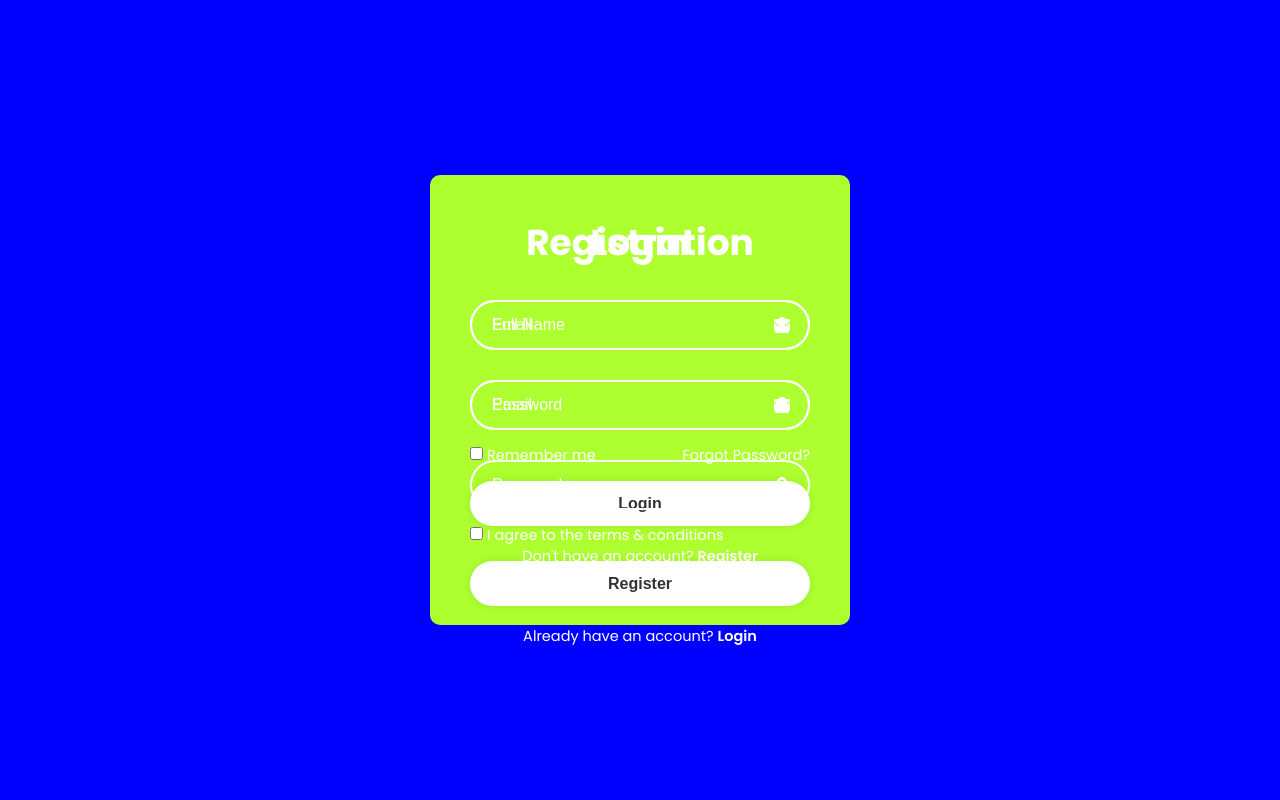
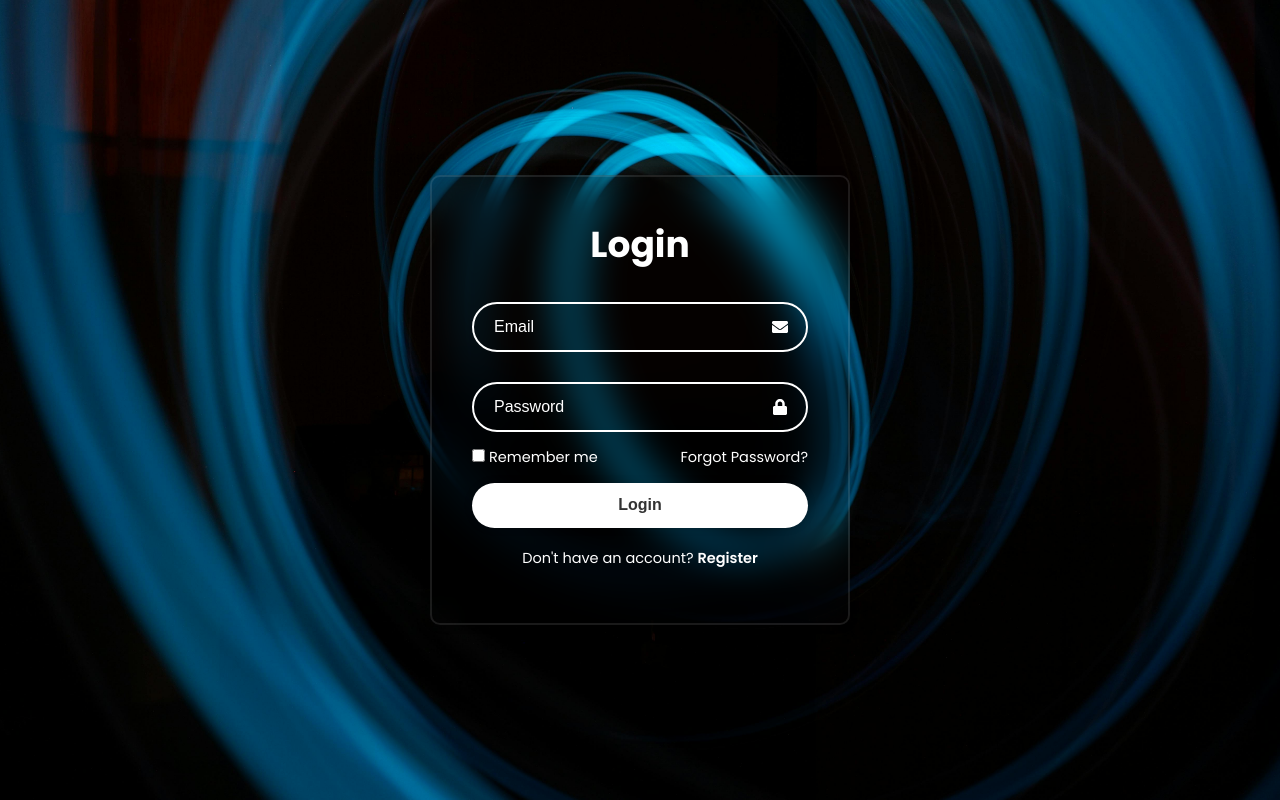
Before and after one commit to orwel009/blog-app-challenge-front, a React (Create React App) app: page / in a window 1280 px wide. Built offline with nearby package versions, Linux system fonts and the light colour scheme.

Commit message:
partial commit

```diff
--- a/src/components/LoginReg/LoginRegister.css
+++ b/src/components/LoginReg/LoginRegister.css
@@ -4,17 +4,29 @@ body {
     justify-content: center;
     align-items: center;
     min-height: 100vh;
-    background: blue;
+    background: url('./LogReg.jpg') no-repeat;
+    background-size: cover;
+    background-position: center;
   }
 
   .wrapper {
     position: relative;
     width: 420px;
     height: 450px;
-    background: greenyellow;
+    background: transparent;
+    border: 2px solid rgba(255, 255, 255, .1);
+    backdrop-filter: blur(20px);
     border-radius: 10px;
+    box-shadow: 0 0 10px rgba(0, 0, 0, .2);
     color: #fff;
     display: flex;
+    align-items: center;
+    overflow: hidden;
+    transition: height .2s ease;
+  }
+
+  .wrapper.active {
+    height: 520px;
   }
 
   .wrapper .form-box {
@@ -22,8 +34,25 @@ body {
     padding: 40px;
   }
 
+  .wrapper .form-box.login {
+    transition: translate .18s ease;
+    translate: 0;
+  }
+
+  .wrapper.active .form-box.login {
+    transition: none;
+    translate: -400px;
+  }
+
   .wrapper .form-box.register {
     position: absolute;
+    transition: none;
+    translate: 400px;
+  }
+
+  .wrapper.active .form-box.register {
+    transition: translate .18s ease;
+    translate: 0;
   }
 
   form h1 {
--- a/src/components/LoginReg/LoginRegister.jsx
+++ b/src/components/LoginReg/LoginRegister.jsx
@@ -1,10 +1,21 @@
-import React from 'react'
+import React, { useState } from 'react'
 import './LoginRegister.css'
 import { FaEnvelope, FaUser, FaLock } from "react-icons/fa";
 
 const LoginRegister = () => {
+
+    const[action, setAction] = useState('')
+
+    const registerLink = ()=>{
+        setAction(' active')
+    }
+    const loginLink = ()=>{
+        setAction('')
+    }
+
+
   return (
-    <div className='wrapper'>
+    <div className={`wrapper${action}`}>
         <div className="form-box login">
             <form action="">
                 <h1>Login</h1>
@@ -21,11 +32,11 @@ const LoginRegister = () => {
                         <input type="checkbox" />
                         Remember me
                     </label>
-                    <a href="#">Forgot Password?</a>
+                    <a href="/forgot">Forgot Password?</a>
                 </div>
                 <button type='submit'>Login</button>
                 <div className="register-link">
-                    <p>Don't have an account? <a href="#">Register</a></p>
+                    <p>Don't have an account? <a onClick={registerLink}>Register</a></p>
                 </div>
             </form>
         </div>
@@ -53,7 +64,7 @@ const LoginRegister = () => {
                 </div>
                 <button type='submit'>Register</button>
                 <div className="register-link">
-                    <p>Already have an account? <a href="#">Login</a></p>
+                    <p>Already have an account? <a onClick={loginLink}>Login</a></p>
                 </div>
             </form>
         </div>
```
Also changed, not shown: src/components/LoginReg/LogReg.jpg (added).
